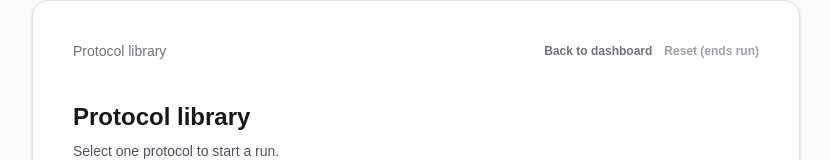
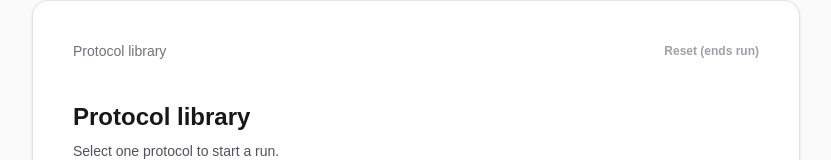
Before and after one commit to bbyjae-django-lab/quadrant, a Next.js app: page /protocols in a window 1280 px wide. Shown: the top 160 px of the page, without its empty margins (224-1055 px from the left). Built offline with nearby package versions, Linux system fonts and the light colour scheme.

Commit message:
Remove “Back to dashboard” in Library header

```diff
--- a/app/components/QuadrantApp.tsx
+++ b/app/components/QuadrantApp.tsx
@@ -1023,15 +1023,6 @@ export default function QuadrantApp({
         <div className="flex items-center justify-between text-sm font-medium text-zinc-500">
           <span>{view === "protocols" ? "Protocol library" : "Dashboard"}</span>
           <div className="flex items-center gap-3">
-            {view === "protocols" ? (
-              <button
-                type="button"
-                className="text-xs font-semibold text-zinc-500 hover:text-zinc-700"
-                onClick={() => router.push("/dashboard")}
-              >
-                Back to dashboard
-              </button>
-            ) : null}
             <button
               type="button"
               className="text-xs font-semibold text-zinc-400 hover:text-zinc-500"
```
